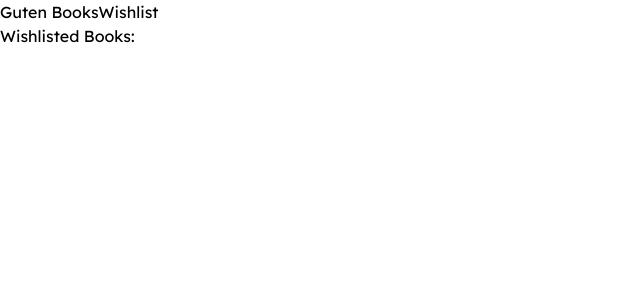
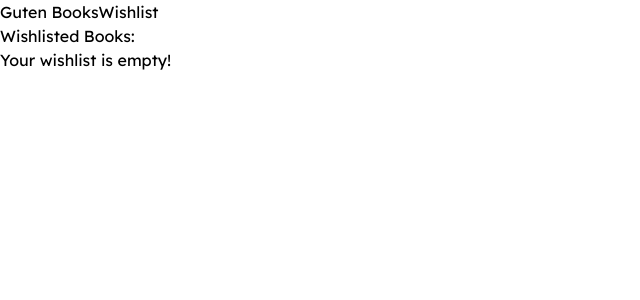
Before and after one commit to robiuzzaman4/gutenbooks, a React (Vite) app: page /wishlist in a window 1280 px wide. Shown: the top 300 px of the page, without its empty margins (0-640 px from the left). Built offline with nearby package versions, Linux system fonts and the light colour scheme.

Commit message:
feat: handling empty data state on wishlist page

```diff
--- a/src/pages/wishlist.tsx
+++ b/src/pages/wishlist.tsx
@@ -27,6 +27,14 @@ const WishlistPage = () => {
         Wishlisted Books:
       </h1>
 
+      {wishlistedBooks?.length <= 0 && (
+        <div className="w-full my-10 flex items-center justify-center">
+          <h1 className="text-xl tracking-tighter">
+            Your wishlist is empty!
+          </h1>
+        </div>
+      )}
+
       {/* wishlisted books */}
       <div className="grid sm:grid-cols-2 md:grid-cols-3 xl:grid-cols-4 gap-4">
         {wishlistedBooks &&
```
